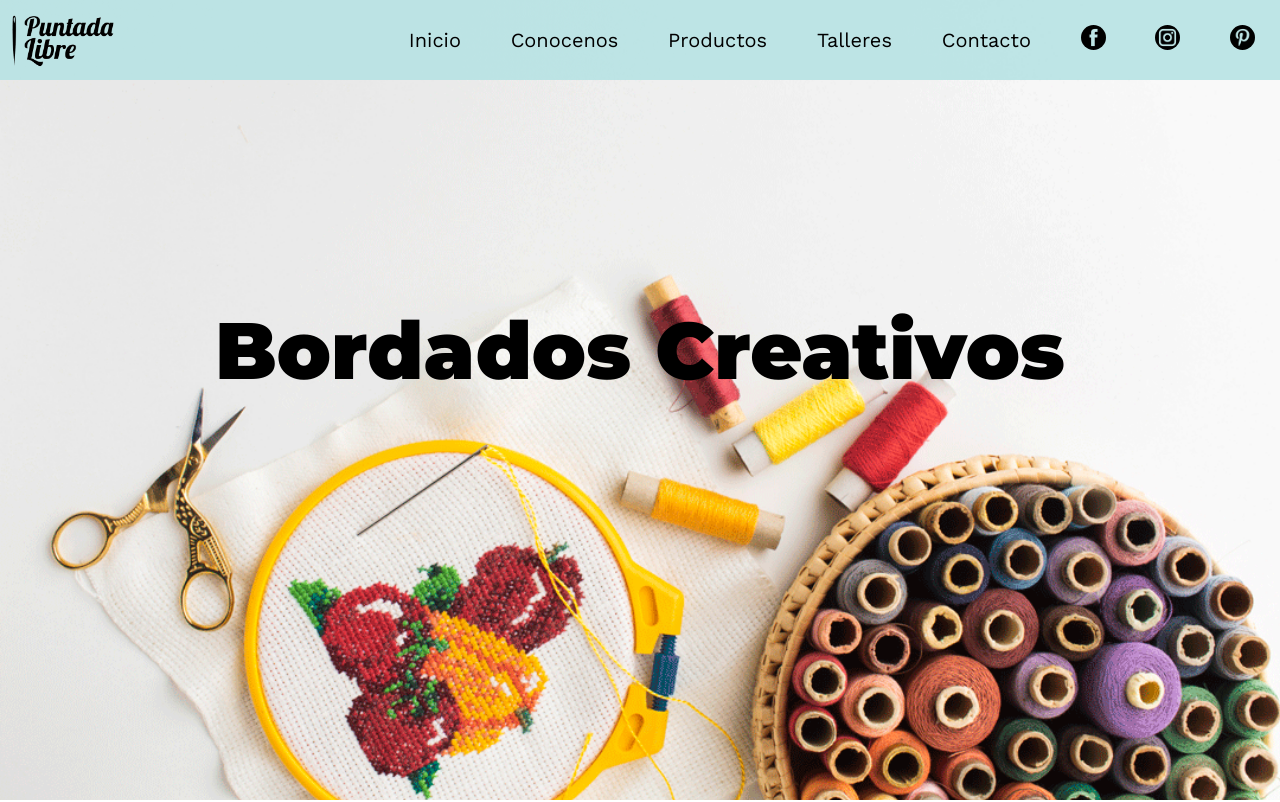
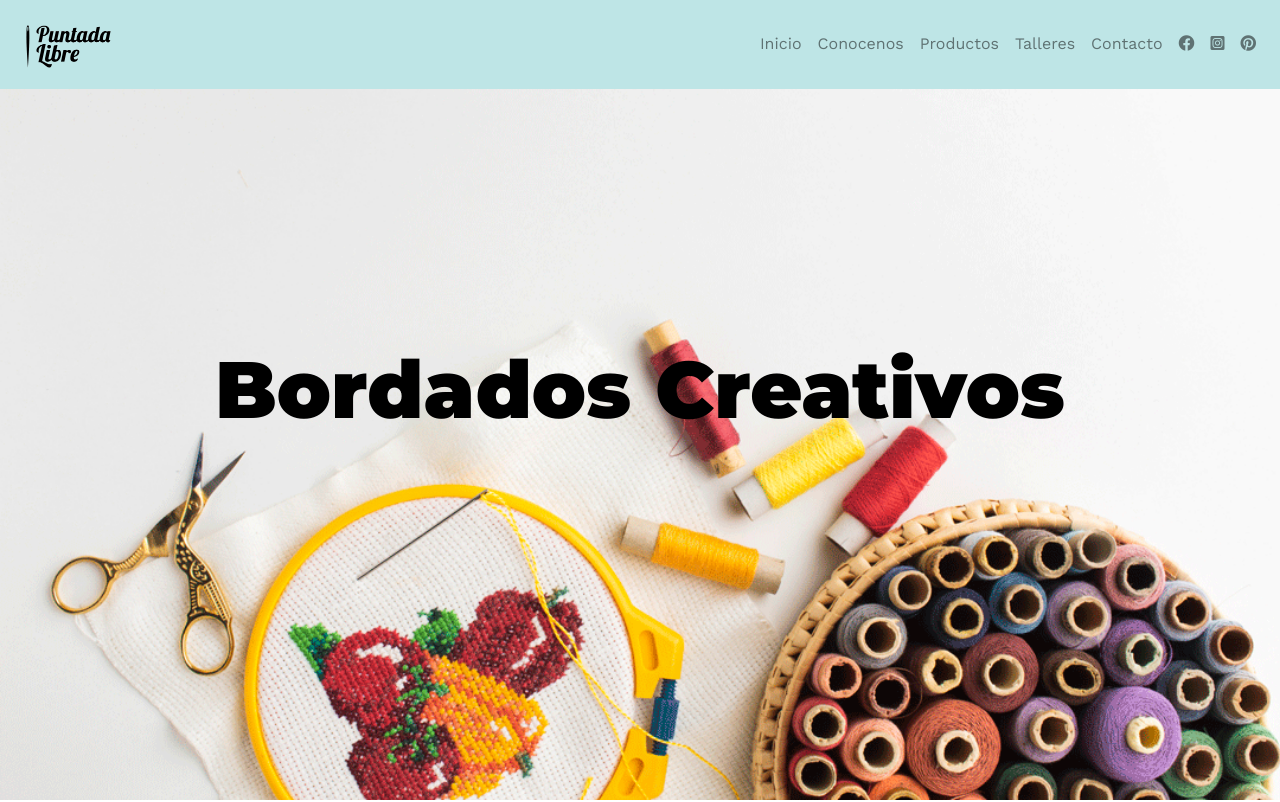
Before and after one commit to maropra/proyectoCoder, a website: page paginas/index.html in a window 1280 px wide. Shown: the top 802 px of the page. Drawn offline with nearby package versions, Linux system fonts and the light colour scheme.

Commit message:
modificaciones bootstrap al nav

```diff
--- a/paginas/index.html
+++ b/paginas/index.html
@@ -5,32 +5,45 @@
     <meta charset="UTF-8">
     <meta http-equiv="X-UA-Compatible" content="IE=edge">
     <meta name="viewport" content="width=device-width, initial-scale=1.0">
+    <link rel="stylesheet" href="https://cdn.jsdelivr.net/npm/bootstrap@4.6.0/dist/css/bootstrap.min.css"
+        integrity="sha384-B0vP5xmATw1+K9KRQjQERJvTumQW0nPEzvF6L/Z6nronJ3oUOFUFpCjEUQouq2+l" crossorigin="anonymous">
+    <link rel="stylesheet" href="https://use.fontawesome.com/releases/v5.15.3/css/all.css"
+        integrity="sha384-SZXxX4whJ79/gErwcOYf+zWLeJdY/qpuqC4cAa9rOGUstPomtqpuNWT9wdPEn2fk" crossorigin="anonymous">
     <link rel="stylesheet" href="../estilos/estilos.css">
     <title>Puntada Libre</title>
 </head>
 
 <body>
     <!--Encabezado de página-->
+    <nav class="nav navbar navbar-expand-lg navbar-light "
+        style="background-color: rgba(183, 227, 228, 0.9); z-index: 2;">
+        <a class="navbar-brand" href="index.html"><img src="../img/logo.png" alt="logo" class="img-fluid"
+                width="100"></a>
+        <button class="navbar-toggler" type="button" data-toggle="collapse" data-target="#navbarNav"
+            aria-controls="navbarNav" aria-expanded="false" aria-label="Toggle navigation">
+            <span class="navbar-toggler-icon"></span>
+        </button>
+        <div class="collapse navbar-collapse" id="navbarNav">
+            <ul class="navbar-nav ml-auto">
+                <li class="nav-item "><a class="nav-link" href="index.html">Inicio</a></li>
+                <li class="nav-item "><a class="nav-link" href="conocenos.html">Conocenos</a>
+                </li>
+                <li class="nav-item "><a class="nav-link" href="productos.html">Productos</a>
+                </li>
+                <li class="nav-item "><a class="nav-link" href="talleres.html">Talleres</a>
+                </li>
+                <li class="nav-item "><a class="nav-link" href="contacto.html">Contacto</a>
+                </li>
+                <li class="nav-item "><a class="nav-link" href="htpp://facebook.com/puntada-libre"><i
+                            class="fab fa-facebook"></i></a></li>
+                <li class="nav-item "><a class="nav-link" href="htpp://instagram.com/puntada-libre"><i
+                            class="fab fa-instagram-square"></i></a></li>
+                <li class="nav-item "><a class="nav-link" href="htpp://pinterest.com/puntada-libre"><i
+                            class="fab fa-pinterest"></i></a></li>
+            </ul>
+        </div>
+    </nav>
     <header class="header">
-        <nav class="navBar">
-            <a href="index.html"><img src="../img/logo.png" alt="logo" class="navBar__logo"></a>
-            <ul class="navBar__ul">
-                <li class="navBar__li"><a class="navBar__link" href="index.html">Inicio</a></li>
-                <li class="navBar__li"><a class="navBar__link" href="conocenos.html">Conocenos</a></li>
-                <li class="navBar__li"><a class="navBar__link" href="productos.html">Productos</a></li>
-                <li class="navBar__li"><a class="navBar__link" href="talleres.html">Talleres</a></li>
-                <li class="navBar__li"><a class="navBar__link" href="contacto.html">Contacto</a></li>
-                <li class="navBar__li"><a class="navBar__link" href="htpp://facebook.com/puntada-libre"><img
-                            src="../img/facebook.png" alt="" class="navBar__redSocial"></a>
-                </li>
-                <li class="navBar__li"><a class="navBar__link" href="htpp://instagram.com/puntada-libre"><img
-                            src="../img/instagram.png" alt="" class="navBar__redSocial"></a>
-                </li>
-                <li class="navBar__li"><a class="navBar__link" href="htpp://pinterest.com/puntada-libre"><img
-                            src="../img/pinterest.png" alt="" class="navBar__redSocial"></a>
-                </li>
-            </ul>
-        </nav>
         <h1 class="header__titulo">Bordados Creativos</h1>
     </header>
     <!--Contenido principal-->
@@ -140,6 +153,15 @@
     </footer>
 
     <p class="copyright">Copyright Puntada Libre - 2021</p>
+
+    <!-- srcipts de bootstrap -->
+    <script src="https://code.jquery.com/jquery-3.5.1.slim.min.js"
+        integrity="sha384-DfXdz2htPH0lsSSs5nCTpuj/zy4C+OGpamoFVy38MVBnE+IbbVYUew+OrCXaRkfj"
+        crossorigin="anonymous"></script>
+    <script src="https://cdn.jsdelivr.net/npm/bootstrap@4.6.0/dist/js/bootstrap.bundle.min.js"
+        integrity="sha384-Piv4xVNRyMGpqkS2by6br4gNJ7DXjqk09RmUpJ8jgGtD7zP9yug3goQfGII0yAns"
+        crossorigin="anonymous"></script>
+
 </body>
 
 </html>
--- a/scss/style.scss
+++ b/scss/style.scss
@@ -33,12 +33,11 @@ body{
     background-image: url(../img/portada.png);
     background-size: cover;
     background-position: center;
-    height: 100vh;
+    height: calc(100vh - 88.5px);
     display: flex;
     flex-direction: column;
     justify-content: center;
     align-items: center;
-    z-index: 2;
     &__titulo{
         color: black;
         font-family: 'Montserrat', sans-serif;
@@ -56,44 +55,9 @@ body{
 
 }
 
-.navBar{
-    background-color:$color-claro;
-    position: fixed;
-    top: 0;
-    width: 100%;
-    height: 10%;
-    display: flex;
-    justify-content: space-between;
-    align-items: center;
-    &__logo{
-        width: 120px;
-    }
-    &__ul{
-        display: flex;
-        width: 70%;
-        justify-content: space-around;
-        align-items: center;
-    }
-    &__li{
-        font-family: 'Work Sans', sans-serif;
-        font-weight: 400px;
-        list-style: none;
-    }
-    &__link{
-        color: black;
-        text-decoration: none;
-        font-size: 20px;
-        padding: 1rem;
-        transition: background 0.5s ease-out;
-    }
-    &__link:hover{
-        /*font-weight: bold;*/
-        background-color: rgba(255, 255, 255, 0.4);
-    }
-    &__redSocial{
-        border-radius: 50%;
-        width: 25px;
-    }
+.nav-link{
+    font-family: 'Work Sans', sans-serif;
+    font-weight: 400px;
 }
 
 /* Contenido principal */
@@ -125,10 +89,20 @@ body{
         color: white;
         @include boton;
     }
+    &__link:hover{
+        background-color: rgba(255, 197, 0, 0.7);
+        color: white;
+        text-decoration: none;
+    }
     &__link--blanco{
         @extend .secc__link;
         background-color: whitesmoke;
         color: $color-accesorio;
+    }
+    &__link--blanco:hover{
+        background-color: $color-accesorio;
+        color: white;
+        text-decoration: none;
     }
     /*imagenes principales*/
     &__img{
@@ -351,6 +325,10 @@ body{
         text-decoration: none;
         color: whitesmoke;
     }
+    &__link:hover{
+        color:gainsboro;
+        text-decoration: none;
+    }
     &__icono{
         width: 15px;
     }
@@ -359,6 +337,7 @@ body{
         border-bottom: 1px solid whitesmoke;
         background-color: $color-fuerte;
         outline: none;
+        margin-bottom: 10px;
     }
     &__boton{
         display: inline-block;
@@ -376,7 +355,7 @@ body{
 }
 
 .copyright{
-    background-color: whitesmoke;
+    background-color:white;
     text-align: center;
     font-family: 'Work Sans', sans-serif;
     font-weight: 300px;
```
Also changed, not shown: paginas/conocenos.html (+32 -19 lines), paginas/contacto.html (+32 -21 lines), paginas/productos.html (+32 -19 lines), paginas/talleres.html (+34 -19 lines), estilos/estilos.css.
